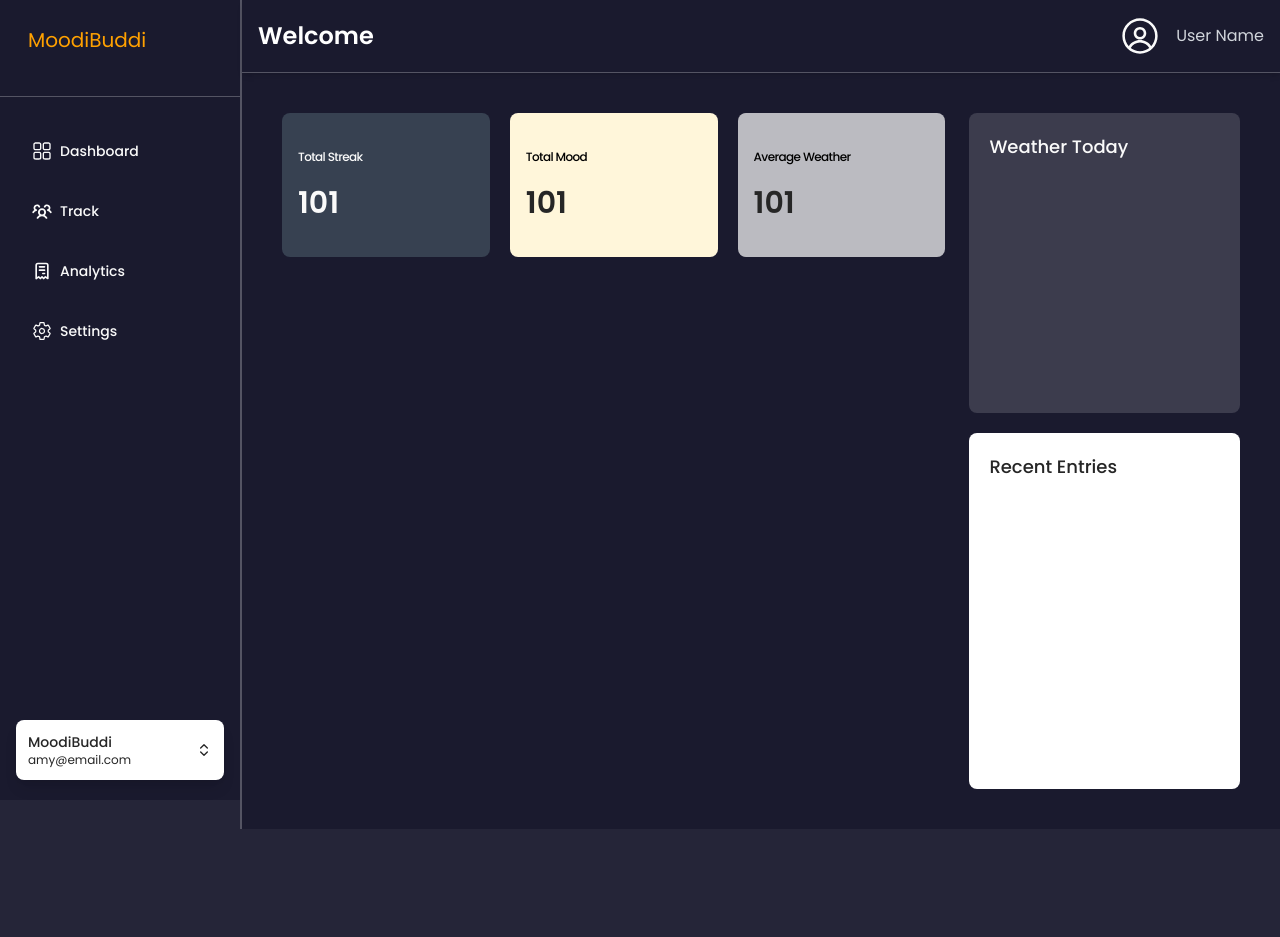
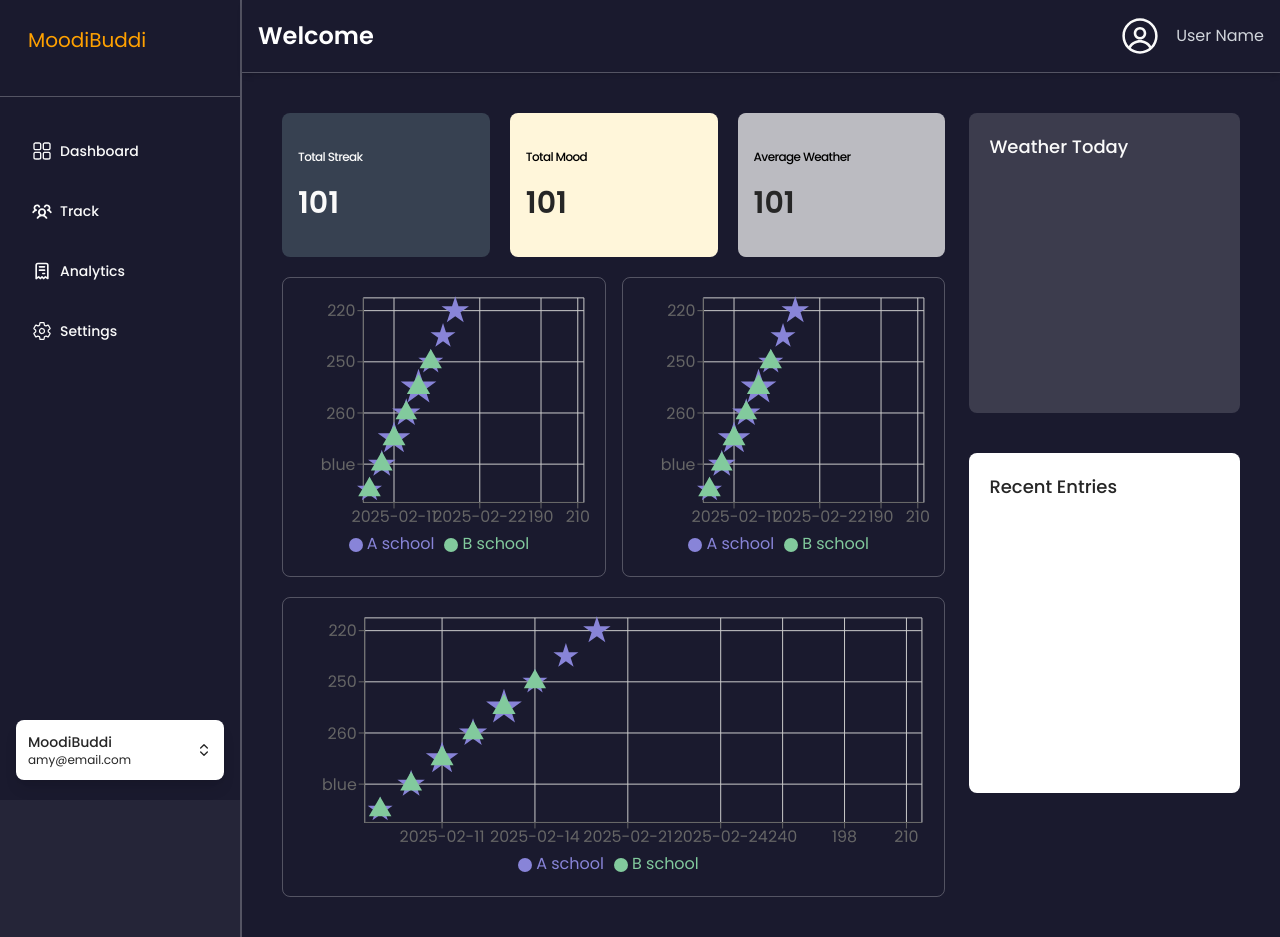
Before and after one commit to promiseNwafor/muddibuddi-fe, a React (Vite) app: page /dashboard in a window 1280 px wide. Before the commit the page ends 829 px from the top, so only its background shows below. Built offline with nearby package versions, Linux system fonts and the light colour scheme.

Commit message:
add chart

```diff
--- a/package.json
+++ b/package.json
@@ -22,6 +22,7 @@
     "react-dom": "^19.0.0",
     "react-hook-form": "^7.54.2",
     "react-router-dom": "^7.1.5",
+    "recharts": "^2.15.1",
     "tailwind-merge": "^3.0.1",
     "tailwindcss-animate": "^1.0.7",
     "zod": "^3.24.2"
--- a/src/components/dashboard/DashboardContainer.tsx
+++ b/src/components/dashboard/DashboardContainer.tsx
@@ -1,10 +1,12 @@
 import InfoCard from '../common/InfoCard'
+import MoodChart from './MoodChart'
 
 const DashboardContainer = () => {
   return (
-    <div className="min-h-[84.5vh]">
+    <div className="h-auto min-h-[82vh]">
       <div className="grid grid-cols-10 gap-6">
-        <div className="grid grid-cols-3 gap-5 col-span-7">
+        <div className="col-span-7 grid gap-5">
+          <div className="grid grid-cols-3 gap-5">
             <InfoCard
               label="Total Streak"
               title="101"
@@ -23,12 +25,24 @@ const DashboardContainer = () => {
               labelClassName="text-black"
             />
           </div>
+          <div className="grid grid-cols-2 gap-4">
+            <div>
+              <MoodChart />
+            </div>
+            <div>
+              <MoodChart />
+            </div>
+          </div>
+          <div>
+            <MoodChart />
+          </div>
+        </div>
 
-        <div className="col-span-3 grid gap-5">
+        <div className="col-span-3 space-y-10">
           <div className="bg-white/15 rounded-lg h-[300px] w-full p-5">
             <h2 className="text-lg font-medium">Weather Today</h2>
           </div>
-          <div className="bg-white text-accent rounded-lg h-[calc(82vh-300px)] w-full p-5">
+          <div className="bg-white text-accent rounded-lg h-[calc(80vh-300px)] w-full p-5">
             <h2 className="text-lg font-medium">Recent Entries</h2>
           </div>
         </div>
--- /dev/null
+++ b/src/components/dashboard/MoodChart.tsx
@@ -0,0 +1,77 @@
+import {
+  ScatterChart,
+  Scatter,
+  XAxis,
+  YAxis,
+  ZAxis,
+  CartesianGrid,
+  Tooltip,
+  Legend,
+  ResponsiveContainer,
+} from 'recharts'
+
+const data01 = [
+  { x: '2025-02-09', y: 'red', z: 200 },
+  { x: '2025-02-10', y: 'blue', z: 260 },
+  { x: '2025-02-11', y: 'pink', z: 400 },
+  { x: '2025-02-12', y: 'red', z: 280 },
+  { x: '2025-02-13', y: 'red', z: 500 },
+  { x: '2025-02-14', y: 'blue', z: 200 },
+  { x: '2025-02-19', y: 'red', z: 200 },
+  { x: '2025-02-20', y: 'blue', z: 260 },
+  { x: '2025-02-21', y: 'pink', z: 400 },
+  { x: '2025-02-22', y: 'red', z: 280 },
+  { x: '2025-02-23', y: 'red', z: 500 },
+  { x: '2025-02-24', y: 'blue', z: 200 },
+]
+const data02 = [
+  { x: 200, y: 260, z: 240 },
+  { x: 240, y: 290, z: 220 },
+  { x: 190, y: 290, z: 250 },
+  { x: 198, y: 250, z: 210 },
+  { x: 180, y: 280, z: 260 },
+  { x: 210, y: 220, z: 230 },
+]
+
+const MoodChart = () => {
+  return (
+    <div>
+      <ResponsiveContainer
+        width="100%"
+        height={300}
+        className="border border-white/25 rounded-lg"
+      >
+        <ScatterChart
+          margin={{
+            top: 20,
+            right: 20,
+            bottom: 20,
+            left: 20,
+          }}
+        >
+          <CartesianGrid />
+          <XAxis type="category" dataKey="x" name="stature" />
+          <YAxis type="category" dataKey="y" name="weight" />
+          <ZAxis
+            type="number"
+            dataKey="z"
+            range={[60, 400]}
+            name="score"
+            unit="km"
+          />
+          <Tooltip cursor={{ strokeDasharray: '3 3' }} />
+          <Legend />
+          <Scatter name="A school" data={data01} fill="#8884d8" shape="star" />
+          <Scatter
+            name="B school"
+            data={data02}
+            fill="#82ca9d"
+            shape="triangle"
+          />
+        </ScatterChart>
+      </ResponsiveContainer>
+    </div>
+  )
+}
+
+export default MoodChart
--- a/src/index.css
+++ b/src/index.css
@@ -129,3 +129,9 @@
     @apply underline;
   }
 }
+
+@layer utilities {
+  .container {
+    @apply max-w-[1800px];
+  }
+}
```
Also changed, not shown: 1 other file (tests, documents, lock files or other folders). Lines whose indentation alone changed are shown as unchanged.
